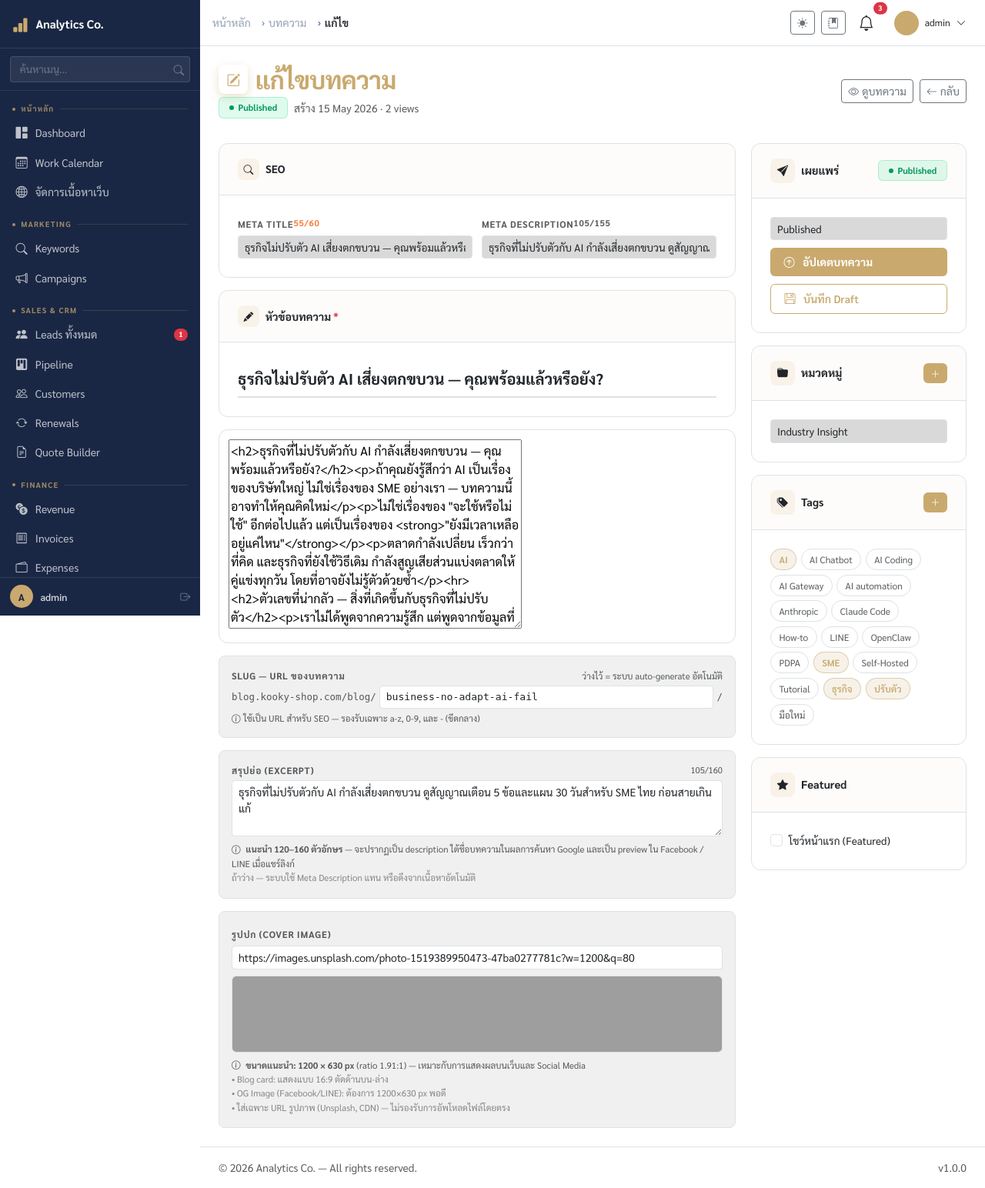
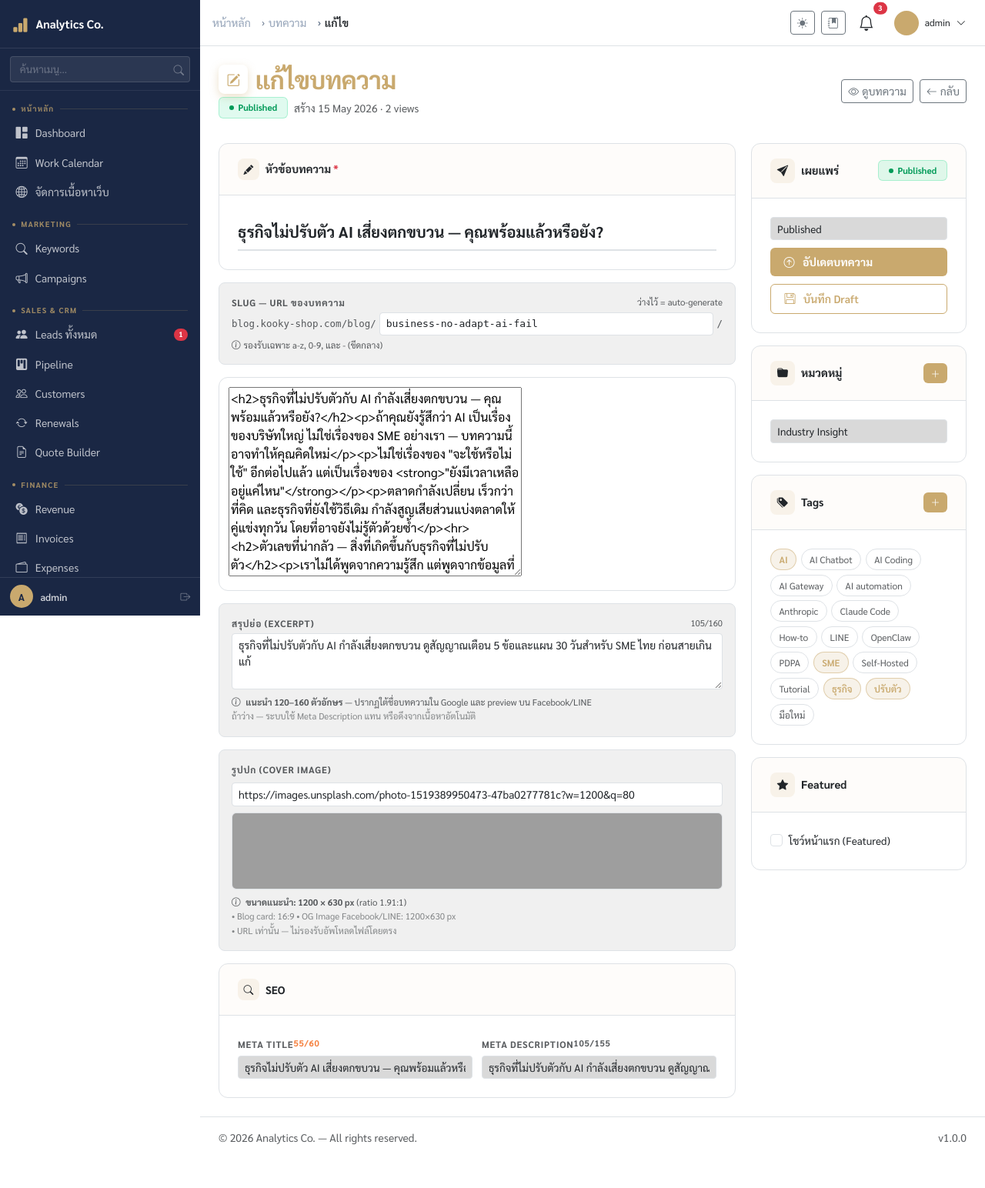
Before and after one commit to Telesale-Team/Autoblog-system-claude, a Django app: page /owner/blog/9/edit/ in a window 1280 px wide. Shown: the whole page at 77% size. After the commit the page ends 1488 px from the top, so only its background shows below. Run offline with Django 5.2, Linux system fonts and the light colour scheme; a user stored in the database is signed in; data comes from the database, SQL or seed files in the repository; tables that the repository leaves empty hold one stand-in row (values such as "Sample post"); parts of the project's set-up code (start-up, migrations or seed data) failed here and were passed over; some libraries are stand-ins or nearby versions; grey boxes are pictures that could not be loaded.

Commit message:
UX: จัดลำดับ Article edit — Title→Slug→Editor→สรุปย่อ→รูปปก→SEO
Co-Authored-By: Claude Sonnet 4.6 <noreply@anthropic.com>

```diff
--- a/dashboard/templates/dashboard/article_edit.html
+++ b/dashboard/templates/dashboard/article_edit.html
@@ -183,33 +183,7 @@
     ══════════════════════════ -->
     <div>
 
-      <!-- SEO (อยู่เหนือหัวข้อ) -->
-      <div class="scard mb-3">
-        <div class="scard-header">
-          <div class="d-flex align-items-center gap-2">
-            <div class="scard-header-icon" style="width:28px;height:28px;font-size:.8rem;"><i class="bi bi-search"></i></div>
-            <span style="font-weight:700;font-size:.88rem;">SEO</span>
-          </div>
-        </div>
-        <div class="scard-body" style="display:grid;grid-template-columns:1fr 1fr;gap:.75rem;align-items:start;">
-          <div>
-            <label class="form-label">Meta Title <span class="char-count" id="metaTitleCount">0/60</span></label>
-            <input type="text" name="meta_title" id="id_meta_title"
-                   class="form-control form-control-sm"
-                   value="{{ form.meta_title.value|default_if_none:'' }}"
-                   placeholder="ไม่กรอก = ใช้หัวข้อบทความ" maxlength="70">
-          </div>
-          <div>
-            <label class="form-label">Meta Description <span class="char-count" id="metaDescCount">0/155</span></label>
-            <input type="text" name="meta_description" id="id_meta_description"
-                   class="form-control form-control-sm"
-                   value="{{ form.meta_description.value|default_if_none:'' }}"
-                   placeholder="ไม่กรอก = ใช้สรุปย่อ" maxlength="160">
-          </div>
-        </div>
-      </div>
-
-      <!-- Title -->
+      <!-- 1. Title -->
       <div class="scard mb-3">
         <div class="scard-header">
           <div class="d-flex align-items-center gap-2">
@@ -232,61 +206,49 @@
         </div>
       </div>
 
-      <!-- Content Editor -->
-      <div class="scard" style="overflow:visible;">
+      <!-- 2. Slug -->
+      <div class="mb-3 p-3" style="background:rgba(0,0,0,.06);border-radius:.5rem;border:1px solid var(--bs-border-color);">
+        <div class="d-flex align-items-center justify-content-between mb-1">
+          <label style="font-size:.75rem;font-weight:700;text-transform:uppercase;letter-spacing:.06em;color:var(--bs-secondary-color);margin:0;">Slug — URL ของบทความ</label>
+          <span style="font-size:.72rem;color:var(--bs-secondary-color);">ว่างไว้ = auto-generate</span>
+        </div>
+        <div class="d-flex align-items-center gap-1 mb-1">
+          <span style="font-size:.78rem;color:var(--bs-secondary-color);font-family:monospace;white-space:nowrap;flex-shrink:0;">blog.kooky-shop.com/blog/</span>
+          <input type="text" name="slug" id="id_slug" class="form-control form-control-sm"
+                 value="{{ form.slug.value|default_if_none:'' }}" placeholder="my-article-slug"
+                 style="font-family:monospace;font-size:.82rem;min-width:0;">
+          <span style="font-size:.78rem;color:var(--bs-secondary-color);font-family:monospace;flex-shrink:0;">/</span>
+        </div>
+        <div style="font-size:.72rem;color:var(--bs-secondary-color);">
+          <i class="bi bi-info-circle me-1"></i>รองรับเฉพาะ a-z, 0-9, และ - (ขีดกลาง)
+        </div>
+      </div>
+
+      <!-- 3. Content Editor -->
+      <div class="scard mb-3" style="overflow:visible;">
         <div class="scard-body" style="padding:.75rem;overflow:visible;">
           {{ form.content }}
         </div>
       </div>
 
-      <!-- Slug — อยู่ใต้ editor -->
-      <div class="mt-3 p-3" style="background:rgba(0,0,0,.06);border-radius:.5rem;border:1px solid var(--bs-border-color);">
+      <!-- 4. สรุปย่อ -->
+      <div class="mb-3 p-3" style="background:rgba(0,0,0,.06);border-radius:.5rem;border:1px solid var(--bs-border-color);">
         <div class="d-flex align-items-center justify-content-between mb-1">
-          <label style="font-size:.75rem;font-weight:700;text-transform:uppercase;letter-spacing:.06em;color:var(--bs-secondary-color);margin:0;">
-            Slug — URL ของบทความ
-          </label>
-          <span style="font-size:.72rem;color:var(--bs-secondary-color);">ว่างไว้ = ระบบ auto-generate อัตโนมัติ</span>
-        </div>
-        <div class="d-flex align-items-center gap-1 mb-1">
-          <span style="font-size:.78rem;color:var(--bs-secondary-color);font-family:monospace;white-space:nowrap;flex-shrink:0;">blog.kooky-shop.com/blog/</span>
-          <input type="text" name="slug" id="id_slug"
-                 class="form-control form-control-sm"
-                 value="{{ form.slug.value|default_if_none:'' }}"
-                 placeholder="my-article-slug"
-                 style="font-family:monospace;font-size:.82rem;min-width:0;">
-          <span style="font-size:.78rem;color:var(--bs-secondary-color);font-family:monospace;flex-shrink:0;">/</span>
-        </div>
-        <div style="font-size:.72rem;color:var(--bs-secondary-color);">
-          <i class="bi bi-info-circle me-1"></i>ใช้เป็น URL สำหรับ SEO — รองรับเฉพาะ a-z, 0-9, และ - (ขีดกลาง)
-        </div>
-      </div>
-
-      <!-- สรุปย่อ -->
-      <div class="mt-3 p-3" style="background:rgba(0,0,0,.06);border-radius:.5rem;border:1px solid var(--bs-border-color);">
-        <div class="d-flex align-items-center justify-content-between mb-1">
-          <label for="id_excerpt" style="font-size:.75rem;font-weight:700;text-transform:uppercase;letter-spacing:.06em;color:var(--bs-secondary-color);margin:0;">
-            สรุปย่อ (Excerpt)
-          </label>
+          <label for="id_excerpt" style="font-size:.75rem;font-weight:700;text-transform:uppercase;letter-spacing:.06em;color:var(--bs-secondary-color);margin:0;">สรุปย่อ (Excerpt)</label>
           <span class="char-count" id="excerptCount" style="float:none;">0 / 160</span>
         </div>
         <textarea name="excerpt" id="id_excerpt" class="form-control form-control-sm mb-2"
-                  rows="3" maxlength="300"
-                  placeholder="เขียนสรุปย่อของบทความ...">{{ form.excerpt.value|default_if_none:'' }}</textarea>
+                  rows="3" maxlength="300" placeholder="เขียนสรุปย่อของบทความ...">{{ form.excerpt.value|default_if_none:'' }}</textarea>
         <div style="font-size:.72rem;color:var(--bs-secondary-color);line-height:1.6;">
           <i class="bi bi-info-circle me-1"></i>
-          <strong>แนะนำ 120–160 ตัวอักษร</strong> — จะปรากฏเป็น description ใต้ชื่อบทความในผลการค้นหา Google
-          และเป็น preview ใน Facebook / LINE เมื่อแชร์ลิงก์<br>
+          <strong>แนะนำ 120–160 ตัวอักษร</strong> — ปรากฏใต้ชื่อบทความใน Google และ preview บน Facebook/LINE<br>
           <span style="opacity:.7;">ถ้าว่าง — ระบบใช้ Meta Description แทน หรือดึงจากเนื้อหาอัตโนมัติ</span>
         </div>
       </div>
 
-      <!-- รูปปก -->
-      <div class="mt-3 p-3" style="background:rgba(0,0,0,.06);border-radius:.5rem;border:1px solid var(--bs-border-color);">
-        <div class="mb-1">
-          <label style="font-size:.75rem;font-weight:700;text-transform:uppercase;letter-spacing:.06em;color:var(--bs-secondary-color);">
-            รูปปก (Cover Image)
-          </label>
-        </div>
+      <!-- 5. รูปปก -->
+      <div class="mb-3 p-3" style="background:rgba(0,0,0,.06);border-radius:.5rem;border:1px solid var(--bs-border-color);">
+        <label style="font-size:.75rem;font-weight:700;text-transform:uppercase;letter-spacing:.06em;color:var(--bs-secondary-color);display:block;margin-bottom:.5rem;">รูปปก (Cover Image)</label>
         <input type="url" name="cover_image_url" id="id_cover_image_url"
                class="form-control form-control-sm mb-2"
                value="{{ form.cover_image_url.value|default_if_none:'' }}"
@@ -294,12 +256,30 @@
         <img id="coverPreview" class="cover-preview" src="" alt="preview">
         <div style="font-size:.72rem;color:var(--bs-secondary-color);line-height:1.6;margin-top:.5rem;">
           <i class="bi bi-info-circle me-1"></i>
-          <strong>ขนาดแนะนำ: 1200 × 630 px</strong> (ratio 1.91:1) — เหมาะกับการแสดงผลบนเว็บและ Social Media<br>
-          <span style="opacity:.7;">
-            • Blog card: แสดงแบบ 16:9 ตัดด้านบน-ล่าง<br>
-            • OG Image (Facebook/LINE): ต้องการ 1200×630 px พอดี<br>
-            • ใส่เฉพาะ URL รูปภาพ (Unsplash, CDN) — ไม่รองรับการอัพโหลดไฟล์โดยตรง
-          </span>
+          <strong>ขนาดแนะนำ: 1200 × 630 px</strong> (ratio 1.91:1)<br>
+          <span style="opacity:.7;">• Blog card: 16:9 • OG Image Facebook/LINE: 1200×630 px<br>• URL เท่านั้น — ไม่รองรับอัพโหลดไฟล์โดยตรง</span>
+        </div>
+      </div>
+
+      <!-- 6. SEO -->
+      <div class="scard">
+        <div class="scard-header">
+          <div class="d-flex align-items-center gap-2">
+            <div class="scard-header-icon" style="width:28px;height:28px;font-size:.8rem;"><i class="bi bi-search"></i></div>
+            <span style="font-weight:700;font-size:.88rem;">SEO</span>
+          </div>
+        </div>
+        <div class="scard-body" style="display:grid;grid-template-columns:1fr 1fr;gap:.75rem;align-items:start;">
+          <div>
+            <label class="form-label">Meta Title <span class="char-count" id="metaTitleCount">0/60</span></label>
+            <input type="text" name="meta_title" id="id_meta_title" class="form-control form-control-sm"
+                   value="{{ form.meta_title.value|default_if_none:'' }}" placeholder="ไม่กรอก = ใช้หัวข้อบทความ" maxlength="70">
+          </div>
+          <div>
+            <label class="form-label">Meta Description <span class="char-count" id="metaDescCount">0/155</span></label>
+            <input type="text" name="meta_description" id="id_meta_description" class="form-control form-control-sm"
+                   value="{{ form.meta_description.value|default_if_none:'' }}" placeholder="ไม่กรอก = ใช้สรุปย่อ" maxlength="160">
+          </div>
         </div>
       </div>
 
```
